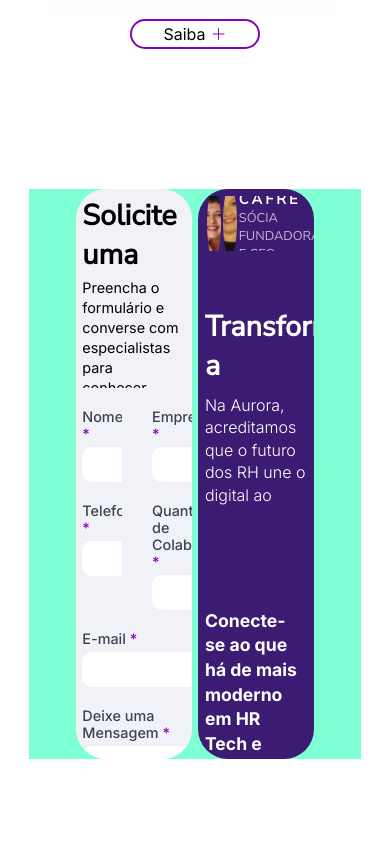
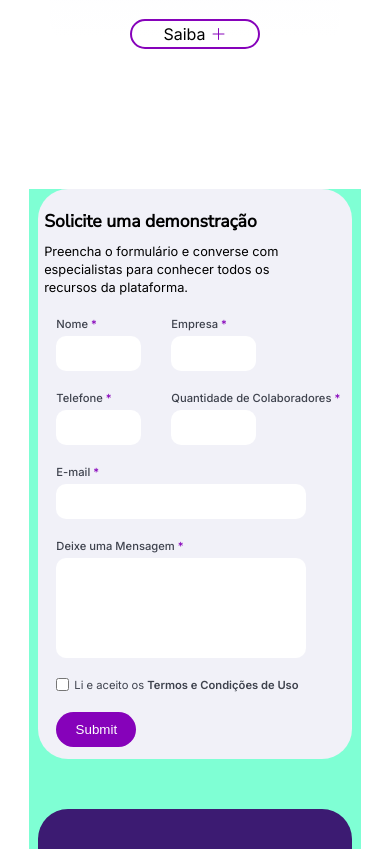
Before and after one commit to SabrinaPasti/Enterprise-Challenge-Aurora, a plain HTML site: page index.html in a window 390 px wide. Shown: the part 5440-6289 px from the top of the page. Drawn offline with nearby package versions, Linux system fonts and the light colour scheme.

Commit message:
responsividade de celular para a seção de contatos

```diff
--- a/css/mobile_platform.css
+++ b/css/mobile_platform.css
@@ -1,5 +1,5 @@
 /*Celular*/
-@media (min-width: 300px){
+@media (min-width: 300px) and (max-width:449px){
     /*Corpo do site*/
     *{
     overflow-x: hidden;
@@ -206,16 +206,64 @@
     }
 
 
-
-
-    /* seção sobre contato mobile*/
+        /* seção sobre contato mobile*/
     #contact-form-section{
         background-color: aquamarine;
-        flex-direction: column-reverse;
+        flex-direction: column;
         gap: 50px;
         justify-content: center;
         align-items: center;
     }
+    .box-section{
+        width: 95%;
+        padding-left: 2%;
+        justify-content: center;
+        align-items: center;
+    }
+    #title-form{
+        font-size: 1.1rem;
+    }
+    .name-input{
+        font-size: 0.7rem;
+    }
+    #text-form{
+        font-size: 0.8rem;
+    }
+    #nome-termos, #termos-bold-part{
+        font-size: 0.7rem;
+    }
+    .width-input-contact{
+        width: 85px;
+    }
+    .width-email-mensagem{
+        width: 250px;
+    }
+    #box-termos-submit{
+        display: flex;
+        flex-direction: column;
+        gap: 20px;
+    }
+    #title-info-empresa{
+        font-size: 0.9rem;
+    }
+    #text-info-empresa{
+        font-size: 0.8rem;
+    }
+    #more-sobre-empresa{
+        font-size: 0.8rem;
+    }
+    #nayara-img, #tatiana-img{
+        width: 50px;
+        height: 50px;
+    }
+    #nomes-fund{
+        font-size: 0.7rem;
+    }
+    #fundadoras-info{
+        flex-direction: column;
+        text-align: center;
+    }
+
 
 
 
@@ -234,3 +282,11 @@
         width: 20px;
     }
 }
+
+
+
+@media (min-width:450px) and (max-width:1000px){
+    body{
+        background-color: darkorange;
+    }
+}
--- a/index.html
+++ b/index.html
@@ -5,9 +5,9 @@
     <meta name="viewport" content="width=device-width, initial-scale=1.0">
     <link rel="stylesheet" type="text/css" href="css/plataforma.css">
     <link rel="stylesheet" type="text/css" href="css/planos.css">
-    <link rel="stylesheet" type="text/css" href="css/mobile_platform.css">
     <link rel="stylesheet" type="text/css" href="css/contact_form.css">
     <link rel="stylesheet" type="text/css" href="css/footer.css">
+    <link rel="stylesheet" type="text/css" href="css/mobile_platform.css">
     <link rel="preconnect" href="https://fonts.googleapis.com">
     <link rel="preconnect" href="https://fonts.gstatic.com" crossorigin>
     <link href="https://fonts.googleapis.com/css2?family=Inter:ital,opsz,wght@0,14..32,100..900;1,14..32,100..900&family=Nunito+Sans:opsz@6..12&display=swap" rel="stylesheet">
@@ -389,7 +389,7 @@
                         </span>
                         <input type="text" name="mensagem" class="width-email-mensagem height-mensagem"/>
                     </label>
-                    <section class="form-box-row">
+                    <section class="form-box-row" id="box-termos-submit">
                         <label name="termos-box" id="termos-box-row">
                             <input type="checkbox" name="termos-box">
                             <span id="nome-termos">
```
